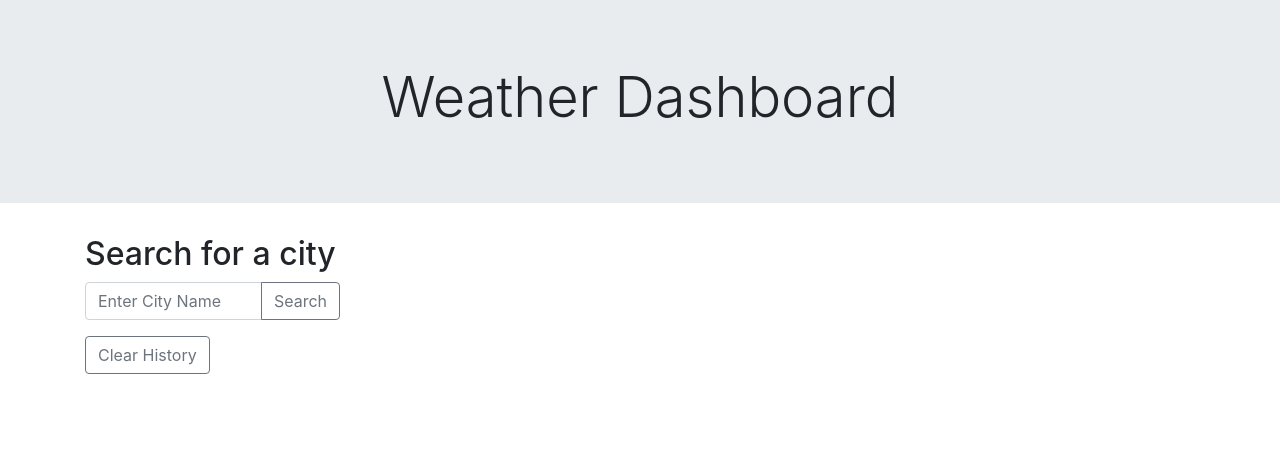
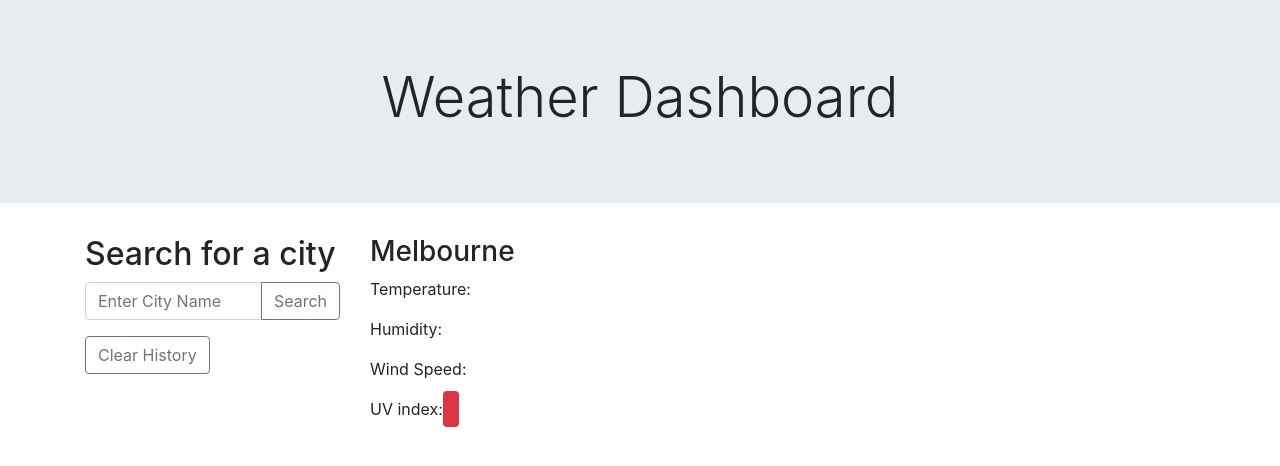
Before and after one commit to abhyankartanvi/06_weather_project, a plain HTML site: page index.html in a window 1280 px wide. Drawn offline with nearby package versions, Linux system fonts and the light colour scheme.

Commit message:
second container created to display current weather

```diff
--- a/assets/script.js
+++ b/assets/script.js
@@ -2,6 +2,12 @@ const APIKey = "01135a449798815354b5421f38d6f89f";
 let city;
 let citySearch = document.getElementById("city-search");
 let clearHistory = document.querySelector("#clear-history");
+let displayCity = document.querySelector(".display-cityname");
+let displayTemperature = document.querySelector("#temperature");
+let displayHumidity = document.querySelector("#humidity");
+let displayWSpeed = document.querySelector("#wind-speed");
+let displayUVIndex = document.querySelector("#uv-index");
+
 var responseURL =
   "http://api.openweathermap.org/data/2.5/weather?q=" +
   city +
--- a/index.html
+++ b/index.html
@@ -52,6 +52,23 @@
           <!--end of clear history  -->
         </div>
         <!-- end of first container on the left -->
+        <!-- start of second container main body -->
+        <div class="col-9">
+          <!-- display city once search is clicked -->
+          <h3 class="bolder display-cityname">Melbourne</h3>
+          <!-- display weather details -->
+          <p>Temperature:<span id="temperature"></span></p>
+          <p>Humidity:<span id="humidity"></span></p>
+          <p>Wind Speed:<span id="wind-speed"></span></p>
+          <p>
+            UV index:<span
+              class="bg-danger rounded p-2 text-white"
+              id="uv-index"
+            ></span>
+          </p>
+        </div>
+
+        <!-- end of second container -->
       </div>
     </div>
 
```
